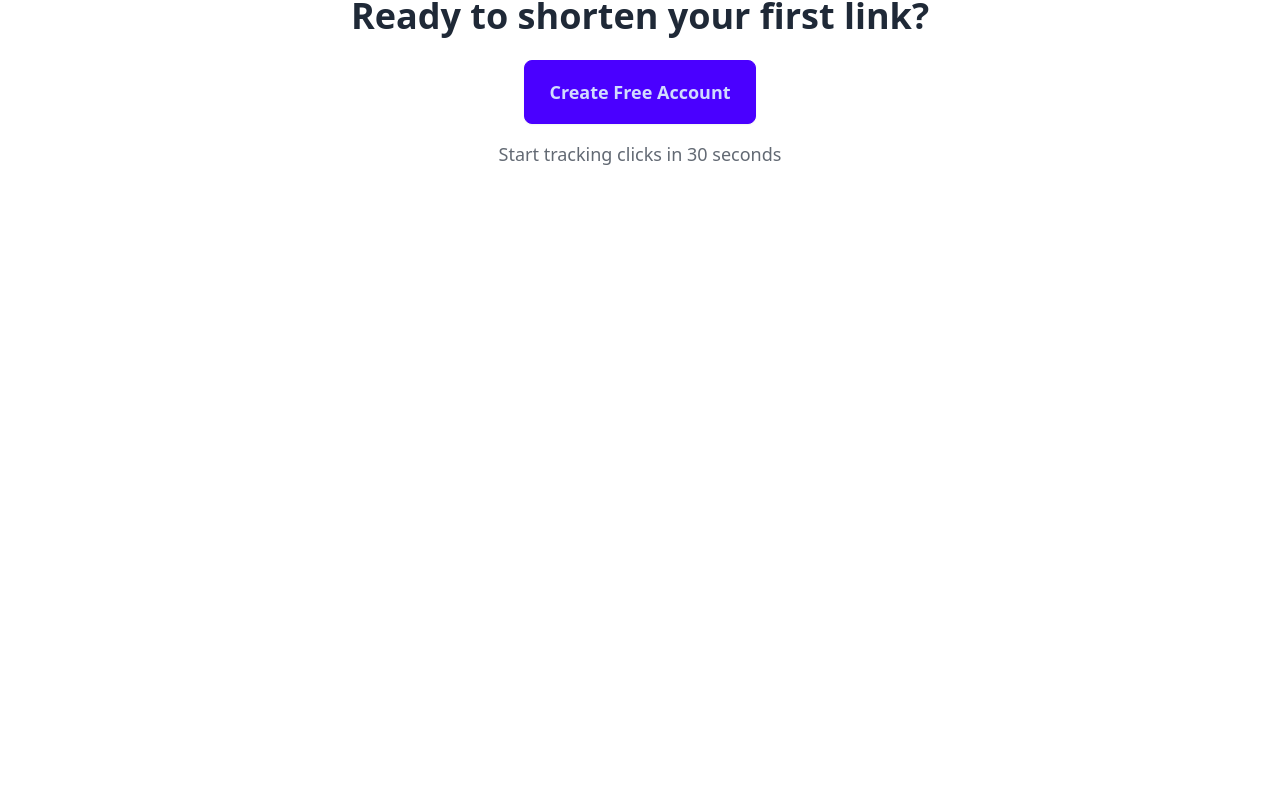
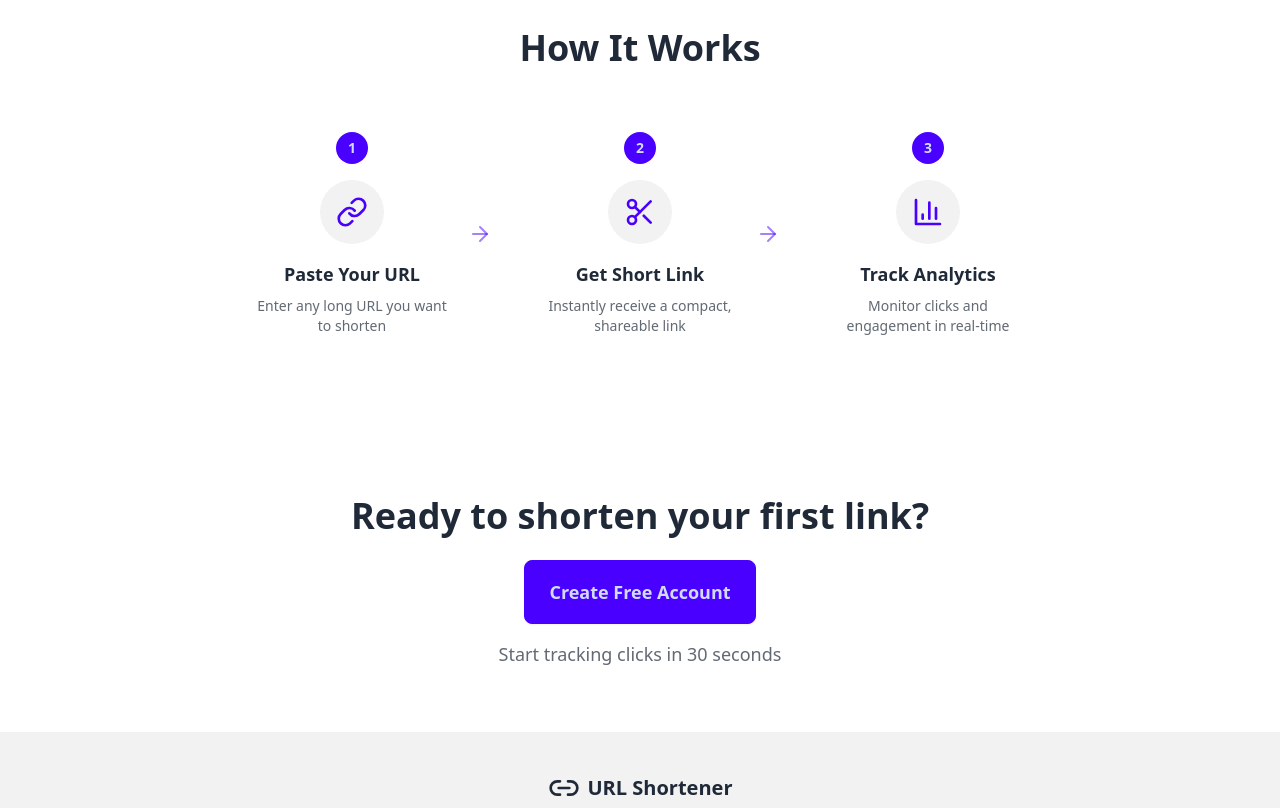
Before and after one commit to yetone/mirdb, a React (Vite) app in the folder frontend/: page / in a window 1280 px wide. Shown: the part 792-1600 px from the top of the page. Before the commit the page ends 1024 px from the top, so only its background shows below. Built offline with nearby package versions, Linux system fonts and the light colour scheme.

Commit message:
feat(homepage): integrate How It Works, CTA, and Footer sections
Add HowItWorksSection, CTASection, and HomeFooter to the main
homepage layout in App.tsx for a complete landing page experience.

```diff
--- a/frontend/src/App.tsx
+++ b/frontend/src/App.tsx
@@ -1,7 +1,7 @@
 import { BrowserRouter, Routes, Route } from 'react-router-dom';
 import { ThemeProvider } from './contexts/ThemeContext';
-import { HeroSection, CTASection } from './components/home';
-import { HomeNavbar } from './components/layout';
+import { HeroSection, HowItWorksSection, CTASection } from './components/home';
+import { HomeNavbar, HomeFooter } from './components/layout';
 import { SkipLink } from './components/ui';
 import { Login } from './pages/Login';
 import { Register } from './pages/Register';
@@ -13,8 +13,10 @@ function Home() {
       <HomeNavbar />
       <main id="main-content">
         <HeroSection />
+        <HowItWorksSection />
         <CTASection />
       </main>
+      <HomeFooter />
     </div>
   );
 }
```
